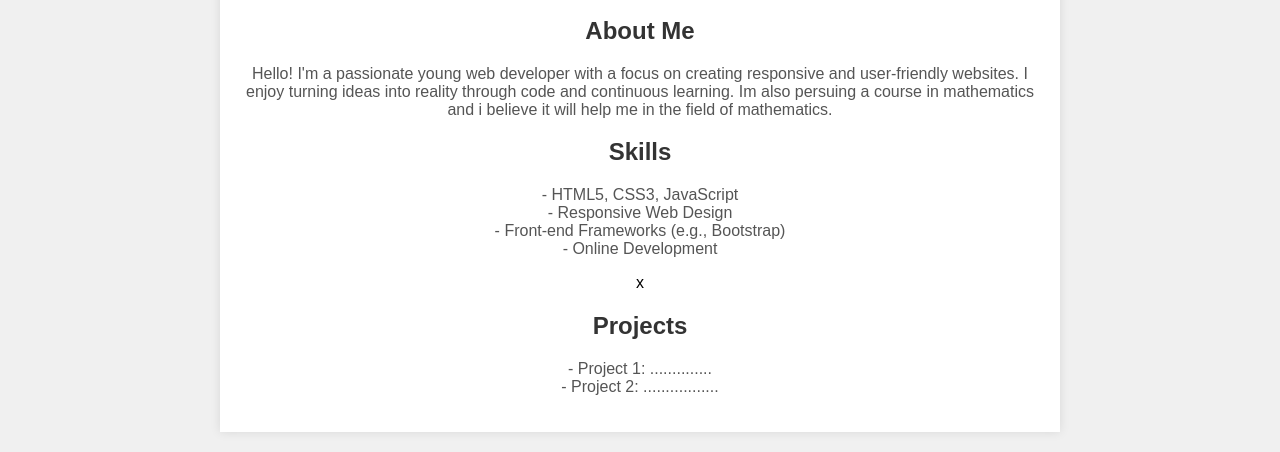
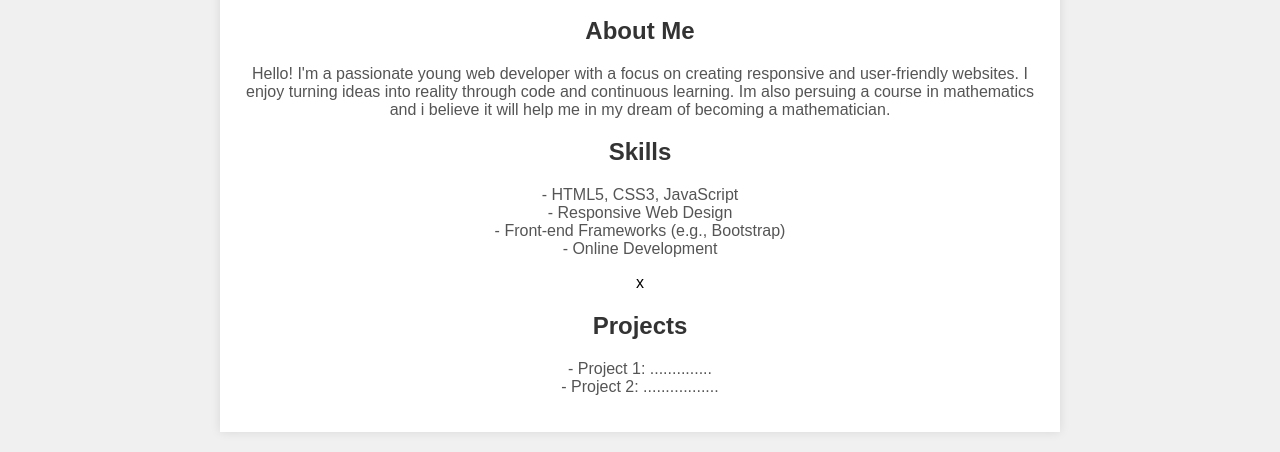
Before and after one commit to Nyamitawia/nyamitawia-belua, a plain HTML site: page index.html in a window 1280 px wide. Shown: the part 433-885 px from the top of the page. Drawn offline with Linux system fonts and the light colour scheme.

Commit message:
Update and rename index2.html to index.html

```diff
--- a/index2.html
+++ b/index.html
@@ -3,7 +3,7 @@
 <head>
     <meta charset="UTF-8">
     <meta name="viewport" content="width=device-width, initial-scale=1.0">
-    <title>Mautice Awika</title>
+    <title>Maurice Awika</title>
     <style>
         body {
             font-family: Arial, sans-serif;
@@ -101,7 +101,7 @@
             Hello! I'm a passionate young web developer with a focus on creating
             responsive and user-friendly websites. I enjoy turning ideas into
             reality through code and continuous learning.
-            Im also persuing a course in mathematics and i believe it will help me in the field of mathematics.
+            Im also persuing a course in mathematics and i believe it will help me in my dream of becoming a mathematician.
         </p>
 
         <h2>Skills</h2>
```
